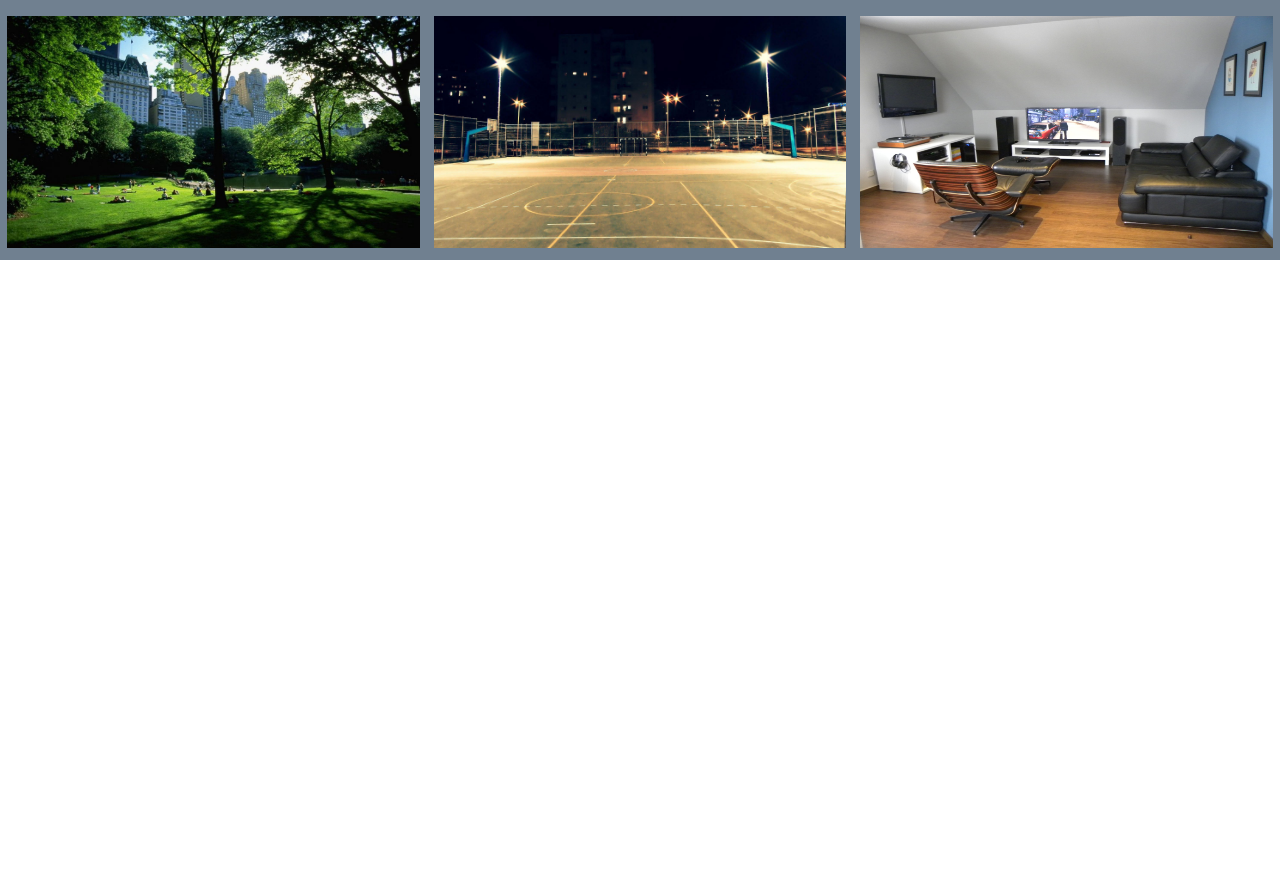
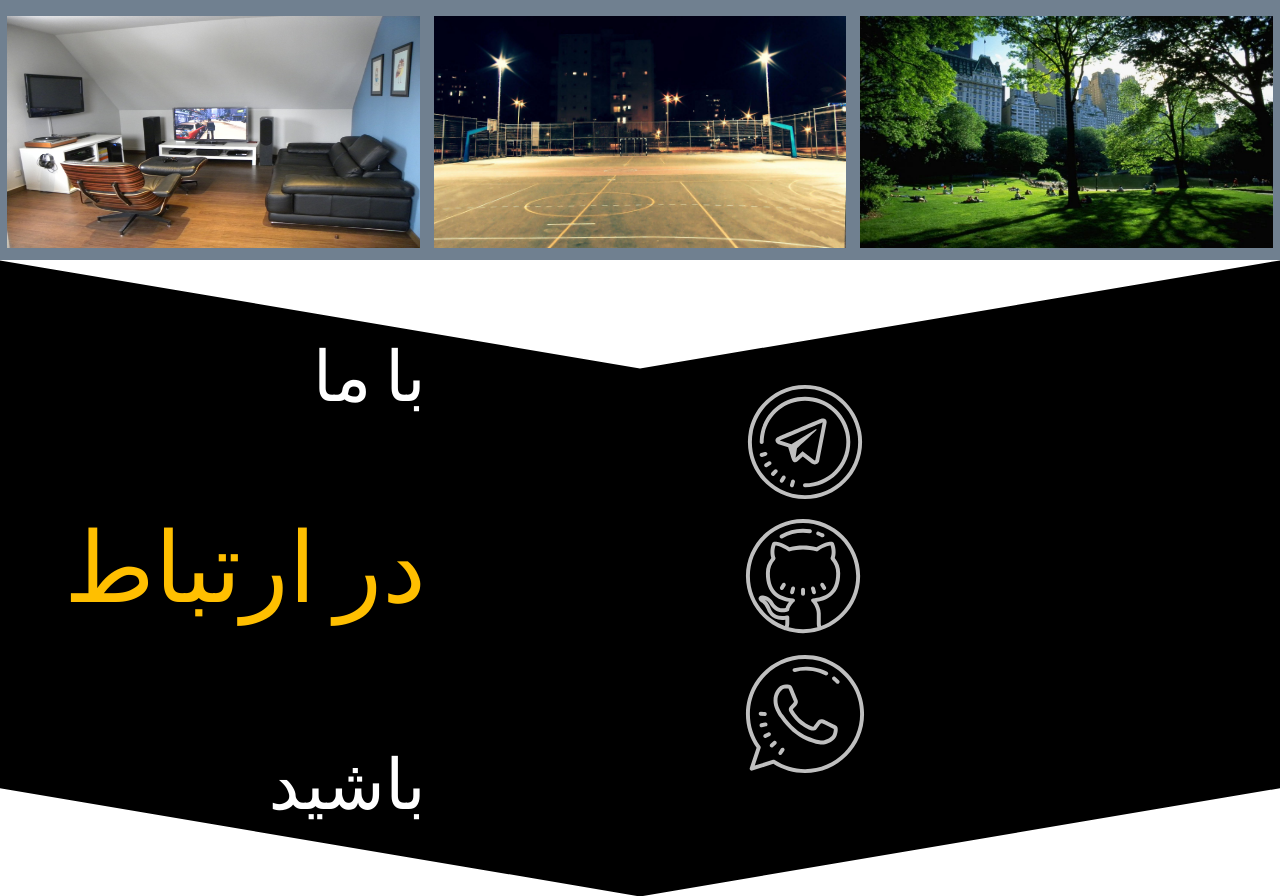
Before and after one commit to SmsS4/WebHW2, a plain HTML site: page html/middle.html in a window 1280 px wide. Shown: the part 1093-1989 px from the top of the page. Before the commit the page ends 1353 px from the top, so only its background shows below. Drawn offline with nearby package versions, Linux system fonts and the light colour scheme; files that its build step writes are made by us from their sources; files whose address does not match are found by name.

Commit message:
Add contact us

```diff
--- /dev/null
+++ b/css/contac.css
@@ -0,0 +1,98 @@
+.contact_us__all_icons {
+  padding-top: 10px;
+  padding-bottom: 10px;
+}
+.contact_us__icon {
+  filter: grayscale(100%);
+  display: block;
+  margin: 10px 10px 10px 10px;
+}
+
+.contact_us__p {
+  padding: 0px;
+}
+
+/* mobile */
+@media only screen and (max-width: 600px) {
+  .contact_us {
+    background-color: black;
+    width: 100%;
+    justify-content: center;
+  }
+  .contact_us__text {
+    margin: auto;
+    font-size: 1.6rem;
+    text-align: center;
+    color: white;
+  }
+  .contact_us__icon {
+    padding: 10px;
+    margin: auto;
+  }
+  .contact_us__all_icons {
+    display: flex;
+  }
+  .contact_us__p--yellow {
+    color: #ffbf00;
+    font-size: 2rem;
+  }
+}
+
+/* desktop */
+@media only screen and (min-width: 601px) {
+  .contact_us {
+    display: flex;
+    background-color: black;
+    padding: 5%;
+    justify-content: center;
+    clip-path: polygon(50% 17%, 100% 0, 100% 83%, 50% 100%, 0 83%, 0 0);
+  }
+  .contact_us__all_icons{
+      margin: auto;
+  }
+  .contact_us__text {
+    margin-bottom: auto;
+    margin-top: auto;
+    margin-right: 30px;
+    font-size: 1.6rem;
+    color: white;
+  }
+
+  .contact_us__icon:hover {
+    filter: grayscale(0%);
+    transform: scale(1.2);
+    transition: all 0.4s;
+  }
+
+  .contact_us__icon {
+    filter: grayscale(1000%);
+    transform: scale(1);
+    transition: all 0.4s;
+  }
+  .contact_us__icon {
+    min-width: 150%;
+  }
+
+  .contact_us__text:hover {
+    transform: scale(1.2, 1.2);
+    transition: transform 0.4s;
+    margin-right: 20px;
+    color: white;
+  }
+
+  .contact_us__text {
+    transform: scale(1, 1);
+    transition: transform 0.4s;
+  }
+
+  .contact_us__text:hover .contact_us__p {
+    padding-right: 10px;
+  }
+  .contact_us__p {
+    font-size: 5rem;
+  }
+  .contact_us__p--yellow {
+    color: #ffbf00;
+    font-size: 7rem;
+  }
+}
--- a/css/gallery.css
+++ b/css/gallery.css
@@ -13,7 +13,7 @@
   transition: all 0.4s;
 }
 /* mobile */
-@media only screen and (max-width: 601px) {
+@media only screen and (max-width: 600px) {
   .gallery {
     display: none;
   }
@@ -70,14 +70,16 @@
     top: 35%;
     z-index: 1;
   }
-
+  #prev_image {
+    left: 0;
+  }
   #next_image {
     right: 0;
   }
 }
 
 /* desktop */
-@media only screen and (min-width: 600px) {
+@media only screen and (min-width: 601px) {
   .gallery--mobile {
     display: none;
   }
@@ -142,3 +144,12 @@
     opacity: 1;
   }
 }
+
+
+
+/* .gallery--mobile {
+  display: none;
+}
+.gallery {
+  display: none;
+} */
--- a/html/middle.html
+++ b/html/middle.html
@@ -14,11 +14,12 @@
 
 
   <link rel="stylesheet" type="text/css" href="../css/gallery.css">
+  <link rel="stylesheet" type="text/css" href="../css/contac.css">
   <link rel="stylesheet" type="text/css" href="semantic/dist/semantic.min.css">
 
 </head>
 
-<body>
+<body dir="rtl">
   <!--[if lt IE 7]>
       <p class="browsehappy">
         You are using an <strong>outdated</strong> browser. Please
@@ -73,6 +74,8 @@
     </div>
   </div>
 
+
+
   <!-- mobile gallery -->
   <div class="gallery--mobile">
 
@@ -89,8 +92,23 @@
         <div class="gallery__overlay"></div>
         <p id="gallery_title" class="gallery__title--mobile">کتاب‌خانه</p>
         <p id="gallery_desc" class="gallery__description--mobile">به کتاب و کتاب‌خوانی اهمیت می‌دهیم</p>
+      </div>
     </label>
   </div>
+
+    <!-- contact us -->
+    <div class="contact_us">
+      <div class="contact_us__all_icons">
+        <img class="contact_us__icon" src="../files/contact/telegram.svg"></img>
+        <img class="contact_us__icon" src="../files/contact/github.svg"></img>
+        <img class="contact_us__icon" src="../files/contact/whatsapp.svg"></img>
+      </div>
+      <div class="contact_us__text">
+        <p class="contact_us__p">با ما</p>
+        <p class="contact_us__p contact_us__p--yellow">در ارتباط</p>
+        <p class="contact_us__p">باشید</p>
+      </div>
+    </div>
 
   <script src="../js/gallery.js"></script>
   <script src="https://code.jquery.com/jquery-3.1.1.min.js"
```
Also changed, not shown: files/contact/github.svg (added), files/contact/telegram.svg (added), files/contact/whatsapp.svg (added).
